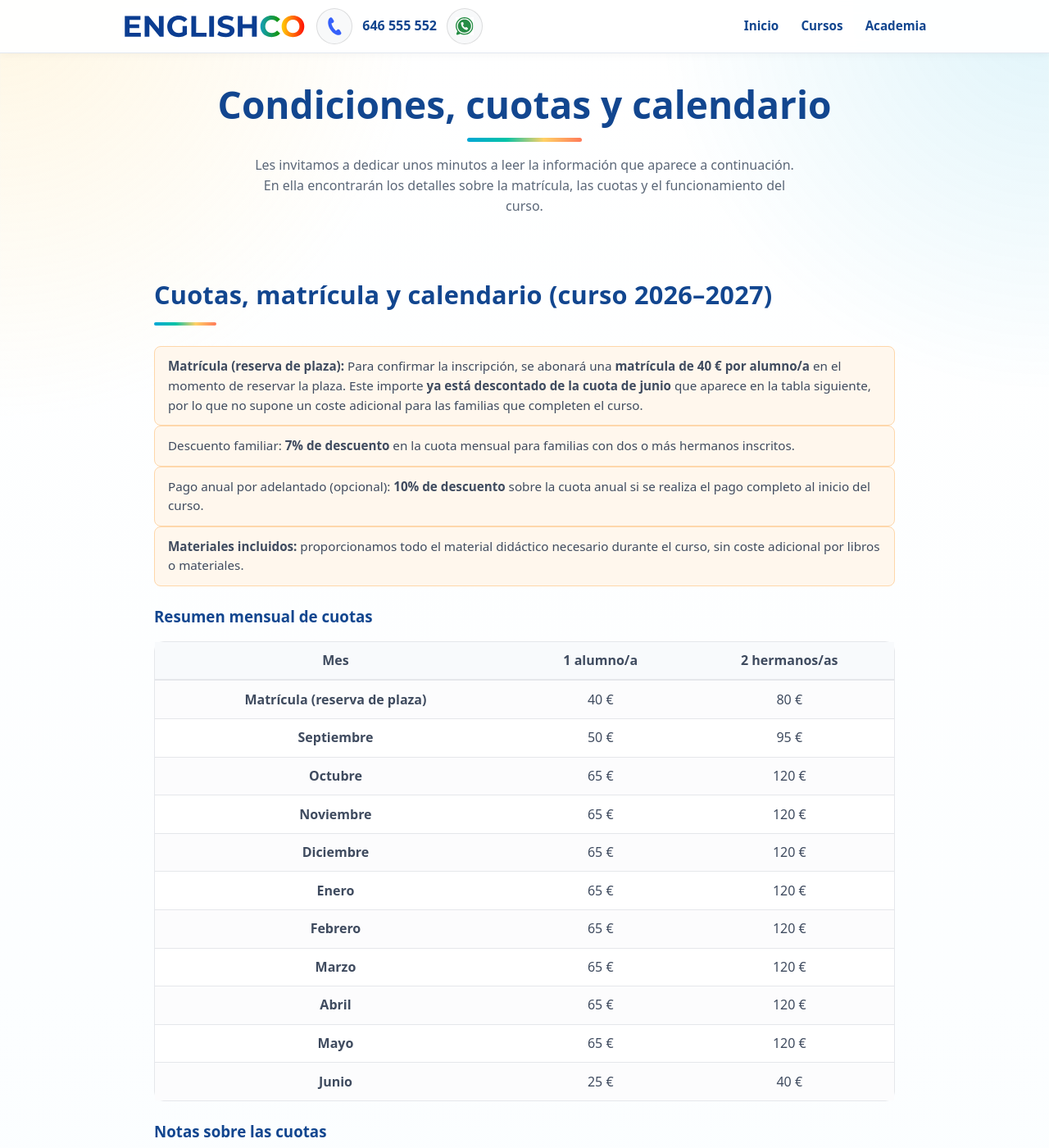
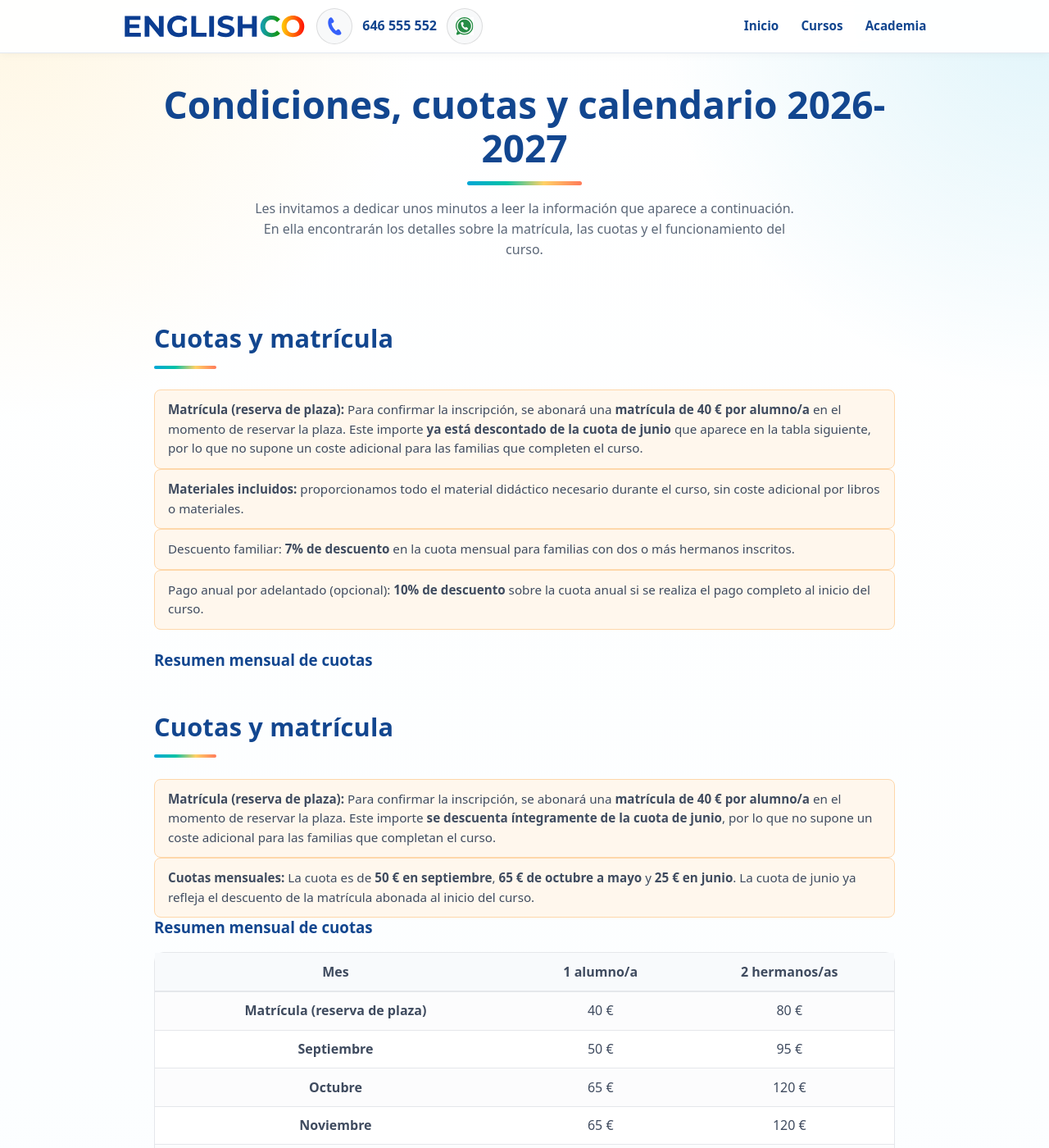
Before and after one commit to dixonbruce/englishco, a Jekyll site: the page built from condiciones.html, in a window 1280 px wide and 1400 px high. Shown: the whole window at 82% size. Built offline with Jekyll 4.4.1, drawn with Linux system fonts in a browser that asks for light colours; some of the changed text lies outside the part shown.

Commit message:
Update condiciones.html

```diff
--- a/condiciones.html
+++ b/condiciones.html
@@ -20,7 +20,7 @@
   <!-- Fees -->
   <section class="container stack">
 
-    <h2>Cuotas, matrícula y calendario (curso 2026–2027)</h2>
+    <h2>Cuotas y matrícula</h2>
 
     <div class="note">
       <strong>Matrícula (reserva de plaza):</strong>
@@ -28,6 +28,10 @@
       <strong>matrícula de 40 € por alumno/a</strong> en el momento de reservar la plaza.
       Este importe <strong>ya está descontado de la cuota de junio</strong> que aparece en la tabla siguiente,
       por lo que no supone un coste adicional para las familias que completen el curso.
+    </div>
+
+        <div class="note">
+      <strong>Materiales incluidos:</strong> proporcionamos todo el material didáctico necesario durante el curso, sin coste adicional por libros o materiales.
     </div>
 
     <div class="note">
@@ -40,15 +44,31 @@
       <strong>10% de descuento</strong> sobre la cuota anual si se realiza el pago completo al inicio del curso.
     </div>
 
+    <br>
+    <h3>Resumen mensual de cuotas</h3>
+    <div class="table-wrap">
+    <h2>Cuotas y matrícula</h2>
 
 <div class="note">
-      <strong>Materiales incluidos:</strong> proporcionamos todo el material didáctico necesario durante el curso, sin coste adicional por libros o materiales.
+  <strong>Matrícula (reserva de plaza):</strong>
+  Para confirmar la inscripción, se abonará una
+  <strong>matrícula de 40 € por alumno/a</strong> en el momento de reservar la plaza.
+  Este importe <strong>se descuenta íntegramente de la cuota de junio</strong>,
+  por lo que no supone un coste adicional para las familias que completan el curso.
 </div>
 
-    <br>
+<div class="note">
+  <strong>Cuotas mensuales:</strong>
+  La cuota es de <strong>50 € en septiembre</strong>,
+  <strong>65 € de octubre a mayo</strong> y
+  <strong>25 € en junio</strong>.
+  La cuota de junio ya refleja el descuento de la matrícula abonada al inicio del curso.
+</div>
+
+<h3>Resumen mensual de cuotas</h3>
 
 <div class="table-wrap">
-    <table class="fees"> <h3>Resumen mensual de cuotas</h3>
+  <table class="fees">
     <thead>
       <tr>
         <th scope="col">Mes</th>
@@ -64,14 +84,18 @@
       </tr>
       <tr>
         <th scope="row">Septiembre</th>
-          <td>50 €</td><td>95 €</td>
+        <td>50 €</td>
+        <td>95 €</td>
       </tr>
       <tr>
         <th scope="row">Octubre</th>
         <td>65 €</td>
         <td>120 €</td>
-        </tr> <tr><th scope="row">Noviembre</th>
-          <td>65 €</td><td>120 €</td>
+      </tr>
+      <tr>
+        <th scope="row">Noviembre</th>
+        <td>65 €</td>
+        <td>120 €</td>
       </tr>
       <tr>
         <th scope="row">Diciembre</th>
@@ -104,17 +128,20 @@
         <td>120 €</td>
       </tr>
       <tr>
-          <th scope="row">
-            Junio
-          </th>
+        <th scope="row">Junio</th>
         <td>25 €</td>
         <td>40 €</td>
       </tr>
     </tbody>
   </table>
+</div>
 
-
-    </div>
+<p class="small">
+  <strong>Importante:</strong> la matrícula se abona al reservar la plaza,
+  pero se descuenta de la cuota de junio. Por tanto, para un alumno/a que
+  complete el curso, el total abonado durante el curso es de
+  <strong>595 €</strong>, incluida la matrícula.
+</p>
     <br>
     <!-- Notas -->
     <div class="small" id="notas-cuotas">
```
Also changed, not shown: other parts of condiciones.html (+2 -2 lines). Lines whose indentation alone changed are shown as unchanged.
